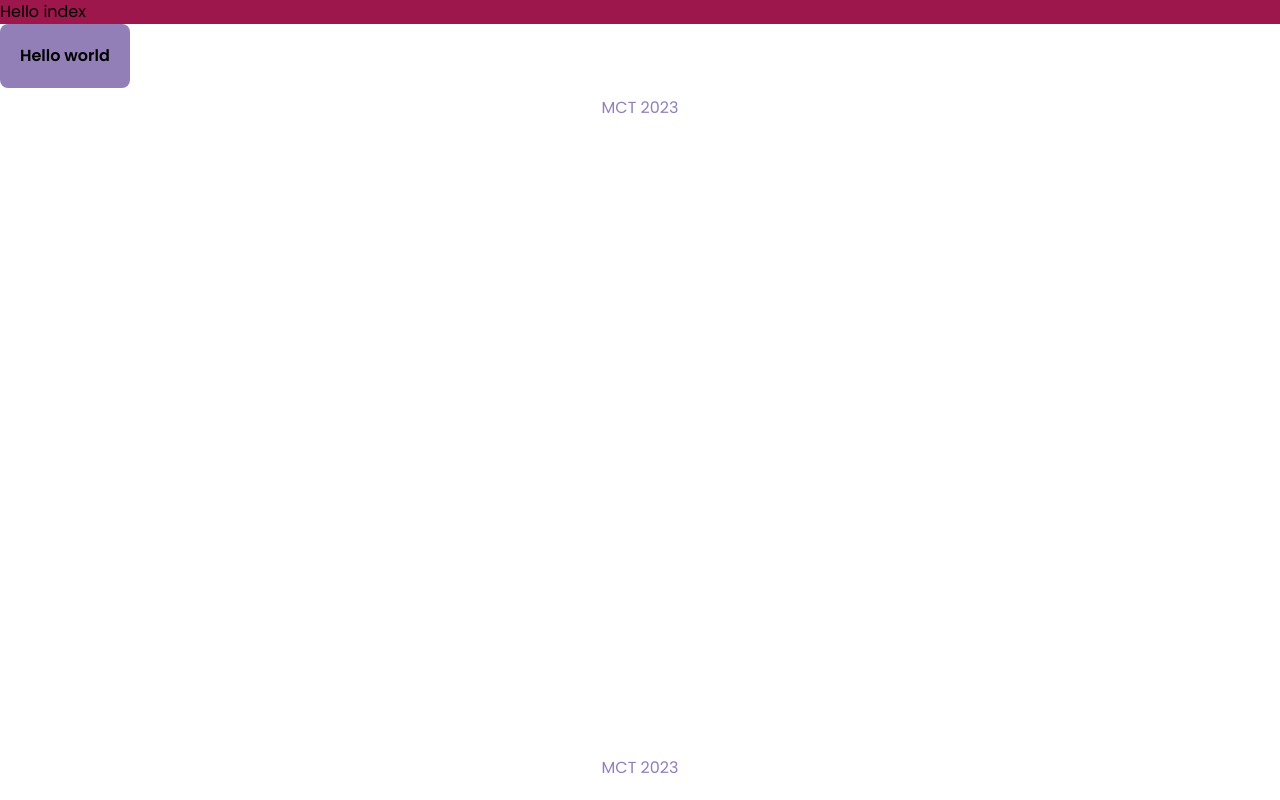
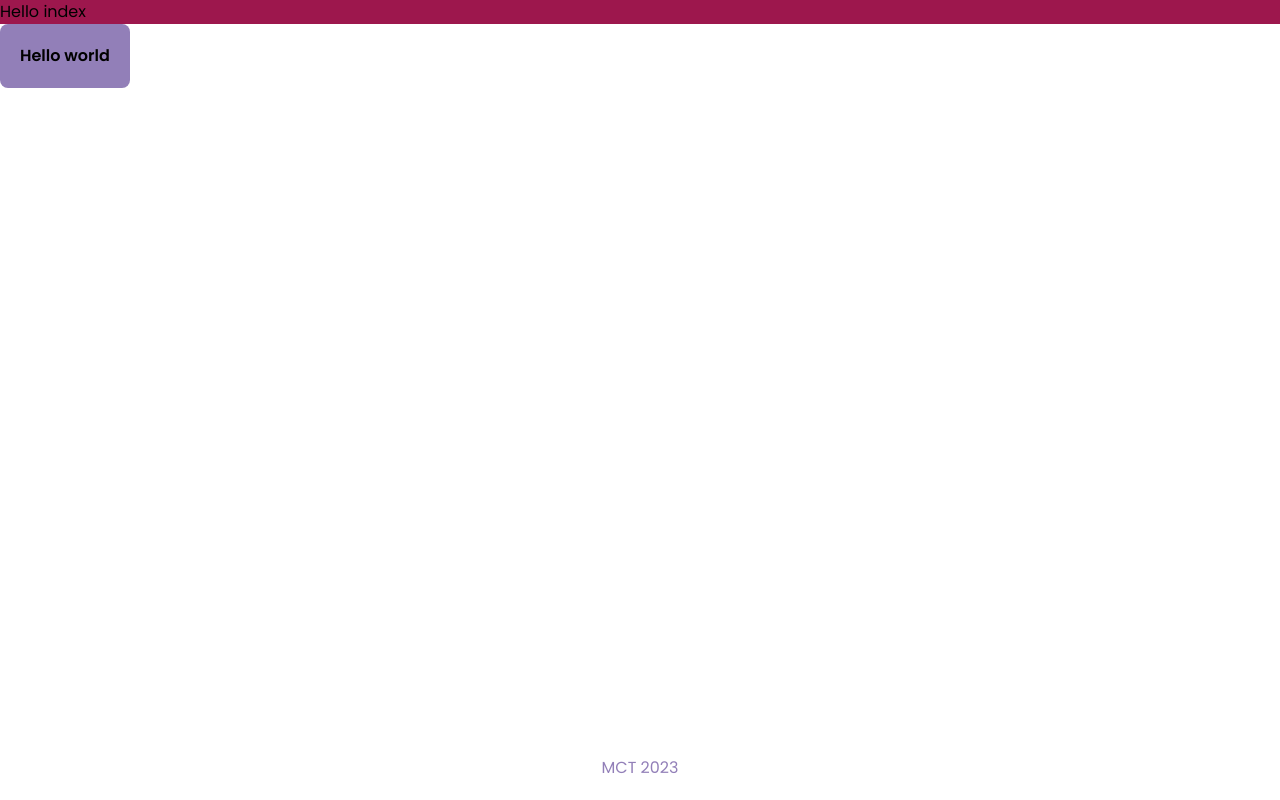
Before and after one commit to JarneDel/digital-patient-twin-frontend, a Nuxt app: page / in a window 1280 px wide. Built offline with nearby package versions, Linux system fonts and the light colour scheme.

Commit message:
small change footer

```diff
--- a/components/template/Footer.vue
+++ b/components/template/Footer.vue
@@ -3,7 +3,7 @@
 
 
 <template>
-    <footer class="flex justify-center items-center bg-white">
+    <footer class="flex justify-center items-center bg-white absolute right-0 left-0 bottom-0">
         <div class="text-tertiary-500 pb-5 pt-2">MCT 2023</div>
     </footer>
 </template>
--- a/pages/index.vue
+++ b/pages/index.vue
@@ -3,7 +3,7 @@
 <template>
   <div class="bg-pink-800">Hello index</div>
   <PressablesButton>Hello world</PressablesButton>
-  <TemplateFooter class="absolute right-0 left-0 bottom-0"/>
+  <TemplateFooter/>
 </template>
 
 <style scoped></style>
```
